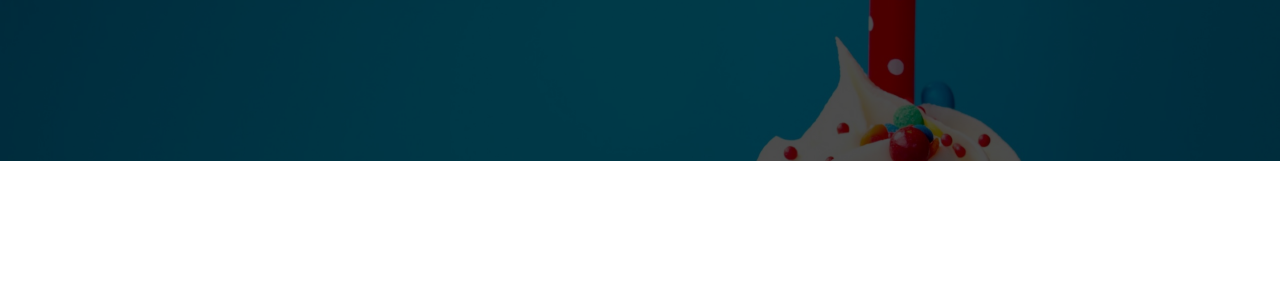
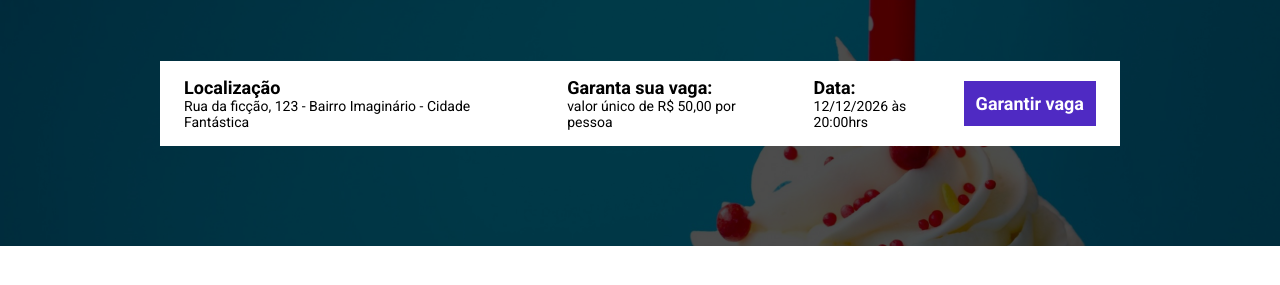
Before and after one commit to DouglasLopesDRL/Curso_Ebac_Aniversario_contagem-regressiva, a website built with Parcel: page src/index.html in a window 1280 px wide. Shown: the part 249-534 px from the top of the page. Built offline with nearby package versions, Linux system fonts and the light colour scheme.

Commit message:
Criado a barra de informações do hero, o infos_bar.scss e o buttons.scss

```diff
--- a/src/index.html
+++ b/src/index.html
@@ -16,6 +16,23 @@
             <p class="hero__text">
                 O maior evento do ano começa em:
             </p>
+            <div class="infos-bar">
+                <ul class="infos-bar__infos">
+                    <li class="infos-bar__infos__item">
+                        <b>Localização</b>
+                        Rua da ficção, 123 - Bairro Imaginário - Cidade Fantástica
+                    </li>
+                    <li class="infos-bar__infos__item">
+                        <b>Garanta sua vaga:</b>
+                        valor único de R$ 50,00 por pessoa
+                    </li>
+                    <li class="infos-bar__infos__item">
+                        <b>Data:</b>
+                        12/12/2026 às 20:00hrs
+                    </li>
+                </ul>
+                <a href="" class="button button--primary">Garantir vaga</a>
+            </div>
         </div>
     </header>
 </body>
--- /dev/null
+++ b/src/styles/components/_buttons.scss
@@ -0,0 +1,18 @@
+.button{
+    padding: 12px;
+    font-size: 18px;
+    font-weight: bold;
+    text-decoration: none;
+    text-align: center;
+    white-space: nowrap;
+
+    &--primary{
+        color: #fff;
+        background-color: #4F2AC3;
+    }
+
+    @media (max-width: 640px){
+        display: block;
+        width: 100%;
+    }
+}
--- /dev/null
+++ b/src/styles/components/_infos_bar.scss
@@ -0,0 +1,35 @@
+.infos-bar{
+    padding: 16px 24px;
+    background-color: #fff;
+    display: flex;
+    justify-content: space-between;
+    align-items: center;
+
+    &__infos{
+        display: flex;
+        gap: 30px;
+
+        &__item{
+            font-size: 14px;
+            color: #000;
+
+            b{
+                color: #000;
+                font-size: 18px;
+                display: block;
+            }
+        }
+    }
+
+    @media (max-width: 640px){
+        display: block;
+
+        &__infos{
+            display: block;
+
+            &__item{
+                margin-bottom: 24px;
+            }
+        }
+    }
+}
--- a/src/styles/main.scss
+++ b/src/styles/main.scss
@@ -1,4 +1,6 @@
 @use 'hero';
+@use 'components/infos_bar';
+@use 'components/buttons';
 
 *{
     margin: 0;
@@ -6,6 +8,7 @@
     box-sizing: border-box;
     font-family: 'Roboto', sans-serif;
     color: #fff;
+    list-style: none;
 }
 
 .container{
```
